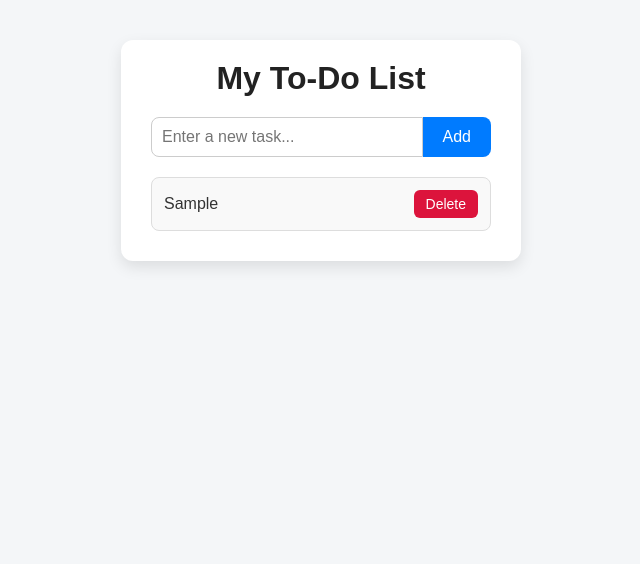
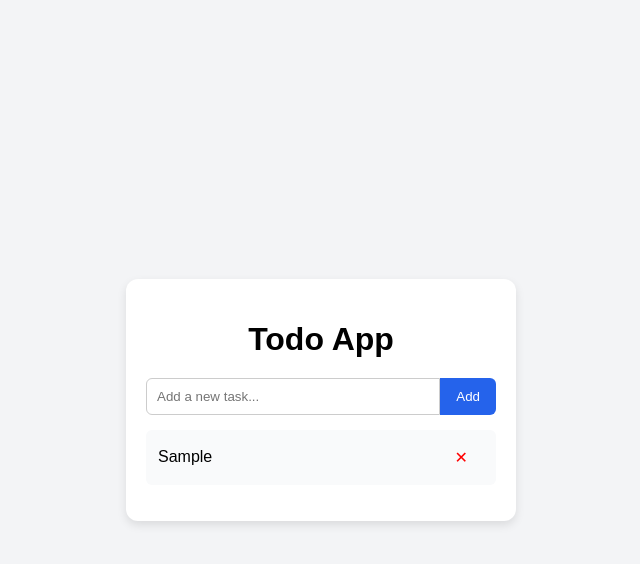
Before and after one commit to godsueglitch/todo-app, a plain HTML site: page index.html in a window 1280 px wide. Both pictures are taken after typing "Sample" into the empty fields and a click on the button "Add". Shown: the whole page, without its empty margins (319-959 px from the left). Drawn offline with Linux system fonts and the light colour scheme.

Commit message:
Updated index, script, and style for Todo App

```diff
--- a/index.html
+++ b/index.html
@@ -3,19 +3,18 @@
 <head>
   <meta charset="UTF-8">
   <meta name="viewport" content="width=device-width, initial-scale=1.0">
-  <title>To-Do App</title>
+  <title>Todo App</title>
   <link rel="stylesheet" href="style.css">
 </head>
 <body>
-  <div class="app">
-    <h1>My To-Do List</h1>
-    <div class="input-container">
-      <input type="text" id="task-input" placeholder="Enter a new task...">
-      <button id="add-btn">Add</button>
+  <div class="container">
+    <h1>Todo App </h1>
+    <div style="display: flex; margin-bottom: 10px;">
+      <input id="todo-input" type="text" placeholder="Add a new task...">
+      <button onclick="addTodo()">Add</button>
     </div>
-    <ul id="task-list"></ul>
+    <ul id="todo-list"></ul>
   </div>
-
   <script src="script.js"></script>
 </body>
 </html>
--- a/script.js
+++ b/script.js
@@ -1,49 +1,61 @@
-// Select elements
-const taskInput = document.getElementById("task-input");
-const addBtn = document.getElementById("add-btn");
-const taskList = document.getElementById("task-list");
+const todoInput = document.getElementById("todo-input");
+const todoList = document.getElementById("todo-list");
 
-// Add task when button is clicked
-addBtn.addEventListener("click", () => {
-  addTask();
-});
+let todos = JSON.parse(localStorage.getItem("todos")) || [];
 
-// Also add task when pressing Enter
-taskInput.addEventListener("keypress", (e) => {
-  if (e.key === "Enter") {
-    addTask();
-  }
-});
+// Render todos on page load
+window.onload = () => {
+  renderTodos();
+};
 
-// Function to add a task
-function addTask() {
-  const taskText = taskInput.value.trim();
+// Add a new todo
+function addTodo() {
+  const text = todoInput.value.trim();
+  if (text === "") return;
 
-  if (taskText === "") {
-    alert("Please enter a task!");
-    return;
-  }
+  const todo = { id: Date.now(), text, done: false };
+  todos.push(todo);
+  saveTodos();
+  renderTodos();
 
-  // Create list item
-  const li = document.createElement("li");
-  li.textContent = taskText;
+  todoInput.value = "";
+}
 
-  // Create delete button
-  const deleteBtn = document.createElement("button");
-  deleteBtn.textContent = "Delete";
-  deleteBtn.className = "delete-btn";
+// Toggle done state
+function toggleDone(id) {
+  todos = todos.map(todo =>
+    todo.id === id ? { ...todo, done: !todo.done } : todo
+  );
+  saveTodos();
+  renderTodos();
+}
 
-  // When delete is clicked → remove the task
-  deleteBtn.addEventListener("click", () => {
-    li.remove();
+// Delete a todo
+function deleteTodo(id) {
+  todos = todos.filter(todo => todo.id !== id);
+  saveTodos();
+  renderTodos();
+}
+
+// Save todos to localStorage
+function saveTodos() {
+  localStorage.setItem("todos", JSON.stringify(todos));
+}
+
+// Render the todo list
+function renderTodos() {
+  todoList.innerHTML = "";
+  todos.forEach(todo => {
+    const li = document.createElement("li");
+    li.className = "flex justify-between items-center bg-gray-50 px-3 py-2 rounded shadow-sm";
+
+    li.innerHTML = `
+      <span onclick="toggleDone(${todo.id})" class="cursor-pointer ${todo.done ? 'line-through text-gray-400' : ''}">
+        ${todo.text}
+      </span>
+      <button onclick="deleteTodo(${todo.id})" class="text-red-500 hover:text-red-700">✕</button>
+    `;
+
+    todoList.appendChild(li);
   });
-
-  // Append delete button to li
-  li.appendChild(deleteBtn);
-
-  // Add li to task list
-  taskList.appendChild(li);
-
-  // Clear input
-  taskInput.value = "";
 }
--- a/style.css
+++ b/style.css
@@ -1,95 +1,76 @@
-/* Reset some defaults */
-* {
+body {
+  font-family: Arial, sans-serif;
+  background: #f3f4f6;
+  display: flex;
+  justify-content: center;
+  align-items: center;
+  min-height: 100vh;
   margin: 0;
-  padding: 0;
-  box-sizing: border-box;
-  font-family: Arial, sans-serif;
 }
 
-body {
-  background: #f4f6f8;
-  color: #333;
-  display: flex;
-  justify-content: center;
-  align-items: flex-start;
-  min-height: 100vh;
-  padding: 40px;
+.container {
+  background: white;
+  padding: 20px;
+  border-radius: 12px;
+  box-shadow: 0 4px 10px rgba(0, 0, 0, 0.1);
+  width: 350px;
 }
 
-.app {
-  background: #fff;
-  padding: 20px 30px;
-  border-radius: 12px;
-  box-shadow: 0 6px 15px rgba(0,0,0,0.1);
-  width: 400px;
-}
-
-.app h1 {
+h1 {
   text-align: center;
-  margin-bottom: 20px;
-  color: #222;
-}
-
-.input-container {
-  display: flex;
   margin-bottom: 20px;
 }
 
-#task-input {
+input {
   flex: 1;
   padding: 10px;
   border: 1px solid #ccc;
-  border-radius: 8px 0 0 8px;
+  border-radius: 6px 0 0 6px;
   outline: none;
-  font-size: 16px;
 }
 
-#add-btn {
-  background: #007bff;
+button {
+  background: #2563eb;
   color: white;
   border: none;
-  padding: 0 20px;
-  border-radius: 0 8px 8px 0;
+  padding: 10px 16px;
+  border-radius: 0 6px 6px 0;
   cursor: pointer;
-  font-size: 16px;
-  transition: 0.2s;
 }
 
-#add-btn:hover {
-  background: #0056b3;
+button:hover {
+  background: #1d4ed8;
 }
 
-#task-list {
+ul {
   list-style: none;
+  padding: 0;
+  margin-top: 15px;
 }
 
-#task-list li {
-  background: #f9f9f9;
-  padding: 12px;
-  border: 1px solid #ddd;
-  border-radius: 8px;
-  margin-bottom: 10px;
+li {
   display: flex;
   justify-content: space-between;
+  background: #f9fafb;
+  padding: 8px 12px;
+  border-radius: 6px;
+  margin-bottom: 8px;
   align-items: center;
-  transition: 0.2s;
 }
 
-#task-list li:hover {
-  background: #f1f1f1;
+li span {
+  cursor: pointer;
 }
 
-.delete-btn {
-  background: crimson;
-  color: white;
-  border: none;
-  padding: 6px 12px;
-  border-radius: 6px;
-  cursor: pointer;
-  font-size: 14px;
-  transition: 0.2s;
+li span.done {
+  text-decoration: line-through;
+  color: gray;
 }
 
-.delete-btn:hover {
-  background: darkred;
+li button {
+  background: transparent;
+  color: red;
+  border: none;
+  font-size: 16px;
+  cursor: pointer;
 }
```
